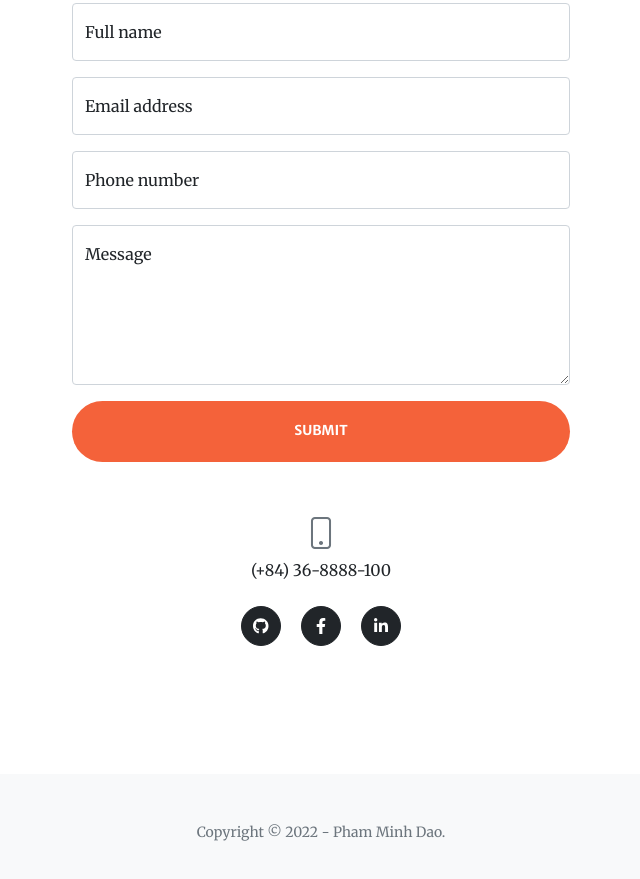
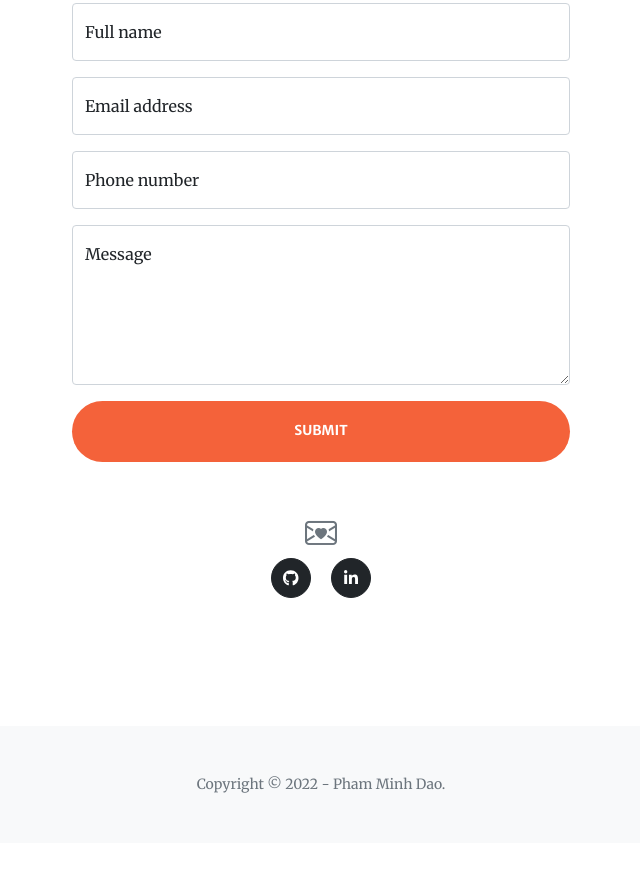
Before and after one commit to daopmdean/phamminhdao, a website: page public/index.html in a window 1280 px wide. Shown: the part 2949-3828 px from the top of the page, without its empty margins (319-959 px from the left). After the commit the page ends 3792 px from the top, so only its background shows below. Drawn offline with nearby package versions, Linux system fonts and the light colour scheme; some packages are replaced by stand-ins of ours; a script that the page names is missing.

Commit message:
update landing

```diff
--- a/public/index.html
+++ b/public/index.html
@@ -18,7 +18,7 @@
     <link rel="icon" type="image/x-icon" href="assets/favicon.ico" />
     <!-- Bootstrap Icons-->
     <link
-      href="https://cdn.jsdelivr.net/npm/bootstrap-icons@1.5.0/font/bootstrap-icons.css"
+      href="https://cdn.jsdelivr.net/npm/bootstrap-icons@1.13.1/font/bootstrap-icons.css"
       rel="stylesheet"
     />
     <!-- Font Awesome icons (free version)-->
@@ -412,8 +412,7 @@
         </div>
         <div class="row gx-4 gx-lg-5 justify-content-center">
           <div class="col-lg-4 text-center mb-5 mb-lg-0">
-            <i class="bi-phone fs-2 mb-3 text-muted"></i>
-            <div>(+84) 36-8888-100</div>
+            <i class="bi-envelope-heart fs-2 mb-3 text-muted"></i>
             <br />
             <div>
               <a
@@ -421,12 +420,6 @@
                 href="https://github.com/daopmdean"
                 aria-label="Github"
                 ><i class="fab fa-github"></i
-              ></a>
-              <a
-                class="btn btn-dark btn-social mx-2"
-                href="https://www.facebook.com/minhdaohcmcity"
-                aria-label="Facebook"
-                ><i class="fab fa-facebook-f"></i
               ></a>
               <a
                 class="btn btn-dark btn-social mx-2"
@@ -487,7 +480,9 @@
               .then((response) => console.log("Success:", response))
               .catch((error) => console.error("Error:", error));
 
-            document.getElementById("submitSuccessMessage").classList.remove("d-none");
+            document
+              .getElementById("submitSuccessMessage")
+              .classList.remove("d-none");
             document.getElementById("submitButton").classList.add("disabled");
             document.getElementById("email").setAttribute("disabled", "true");
             document.getElementById("name").setAttribute("disabled", "true");
```
